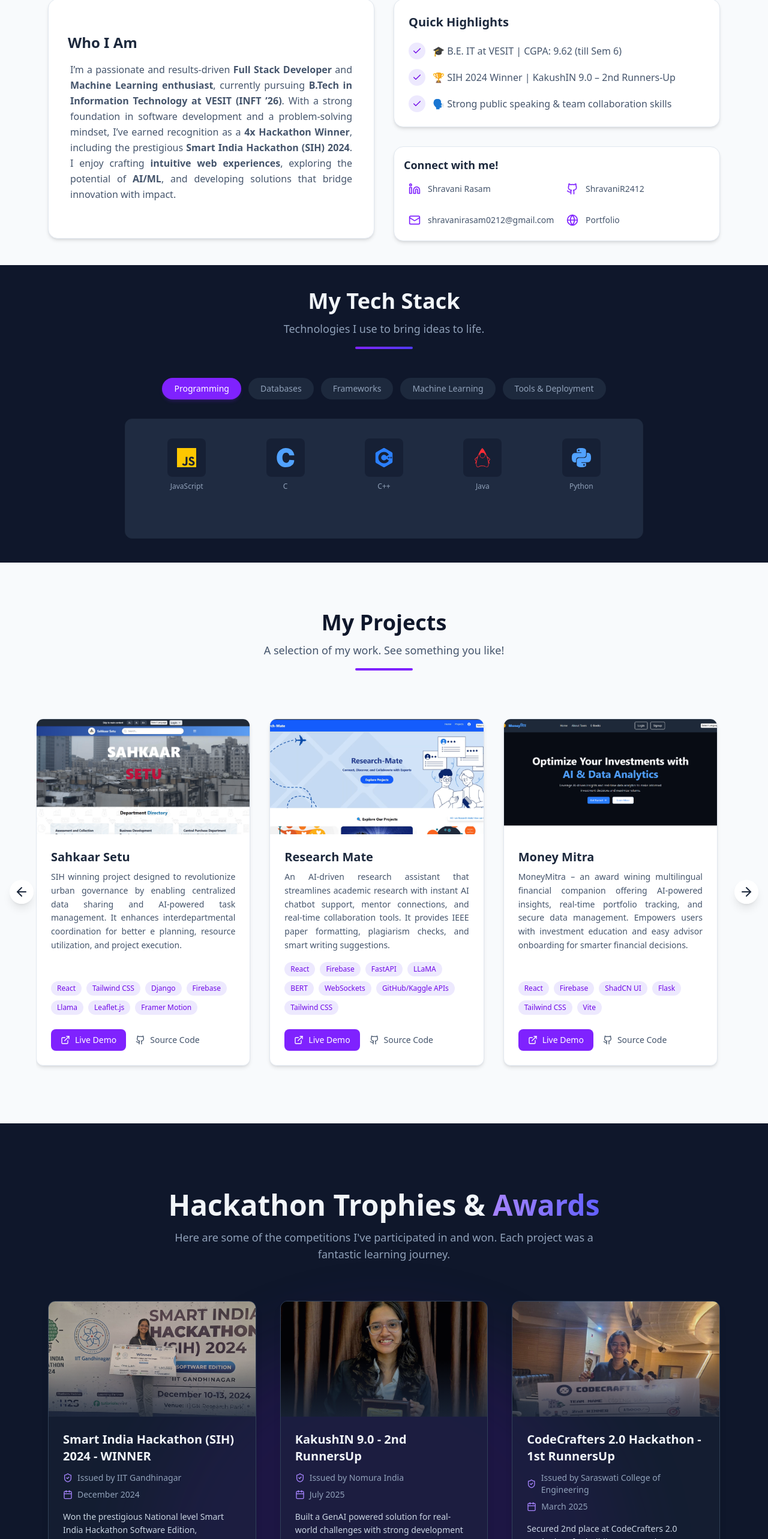
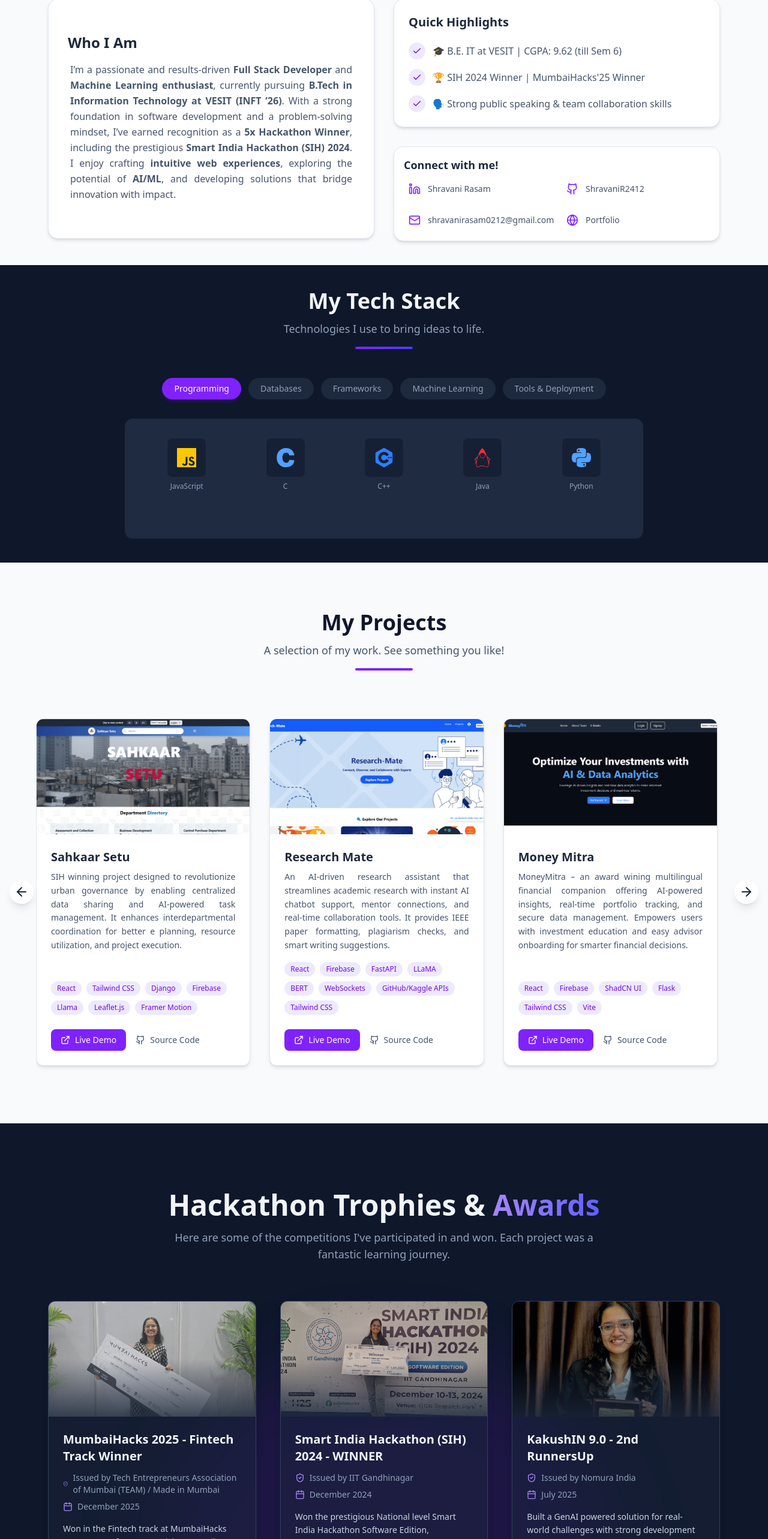
Before and after one commit to ShravaniR2412/Portfolio, a Next.js app: page / in a window 1280 px wide. Shown: the part 926-3492 px from the top of the page at 60% size. Built offline with nearby package versions, Linux system fonts and the light colour scheme.

Commit message:
Add MumbaiHacks 2025 win to achievements
Added MumbaiHacks 2025 Fintech Track Winner to the achievements section, updated the hackathon count to 5x in About, and replaced KakushIN 9.0 with MumbaiHacks'25 in the highlights. Included the award image and LinkedIn reference for the new achievement.

```diff
--- a/src/app/components/about.tsx
+++ b/src/app/components/about.tsx
@@ -26,7 +26,7 @@ export default function About() {
             <div>
               <h3 className="text-2xl font-semibold text-slate-800 mb-4">Who I Am</h3>
               <p className="m-1 text-slate-600 leading-relaxed text-justify">
-                I’m a passionate and results-driven <span className="font-semibold">Full Stack Developer</span> and <span className="font-semibold">Machine Learning enthusiast</span>, currently pursuing <span className="font-semibold">B.Tech in Information Technology at VESIT (INFT ’26)</span>. With a strong foundation in software development and a problem-solving mindset, I’ve earned recognition as a <span className="font-semibold">4x Hackathon Winner</span>, including the prestigious <span className="font-semibold">Smart India Hackathon (SIH) 2024</span>. I enjoy crafting <span className="font-semibold">intuitive web experiences</span>, exploring the potential of <span className="font-semibold">AI/ML</span>, and developing solutions that bridge innovation with impact.
+                I’m a passionate and results-driven <span className="font-semibold">Full Stack Developer</span> and <span className="font-semibold">Machine Learning enthusiast</span>, currently pursuing <span className="font-semibold">B.Tech in Information Technology at VESIT (INFT ’26)</span>. With a strong foundation in software development and a problem-solving mindset, I’ve earned recognition as a <span className="font-semibold">5x Hackathon Winner</span>, including the prestigious <span className="font-semibold">Smart India Hackathon (SIH) 2024</span>. I enjoy crafting <span className="font-semibold">intuitive web experiences</span>, exploring the potential of <span className="font-semibold">AI/ML</span>, and developing solutions that bridge innovation with impact.
               </p>
 
             </div>
@@ -44,7 +44,7 @@ export default function About() {
                   <ul className="space-y-4 text-slate-600">
                     {[
                       "🎓 B.E. IT at VESIT | CGPA: 9.62 (till Sem 6)",
-                      "🏆 SIH 2024 Winner | KakushIN 9.0 – 2nd Runners-Up",
+                      "🏆 SIH 2024 Winner | MumbaiHacks'25 Winner",
                       "🗣️ Strong public speaking & team collaboration skills",
                     ].map((item, idx) => (
                       <li key={idx} className="flex items-center gap-3">
--- a/src/app/components/achievements.jsx
+++ b/src/app/components/achievements.jsx
@@ -4,6 +4,14 @@ import { Calendar, ShieldCheck, ArrowUpRight } from 'lucide-react';
 import Image from 'next/image';
 
 const hackathonWins = [
+     {
+        imageUrl: '/awards/MumbaiHacks2025.jpeg',
+        title: 'MumbaiHacks 2025 - Fintech Track Winner',
+        organizer: 'Issued by Tech Entrepreneurs Association of Mumbai (TEAM) / Made in Mumbai',
+        date: 'December 2025',
+        description: 'Won in the Fintech track at MumbaiHacks 2025 —  out of 3,500+ participants. Built a working mobile + web app during the hackathon powered with Agentic-AI features for personal finance management.',
+        linkedinUrl: 'https://www.linkedin.com/posts/shravanirasam02_mumbaihacks-fintech-winners-activity-7400959750026330112-XoIf'
+    },
     {
         imageUrl: '/awards/SIH.jpeg',
         title: 'Smart India Hackathon (SIH) 2024 - WINNER',
@@ -35,7 +43,9 @@ const hackathonWins = [
         date: 'March 2024',
         description: 'Built WasteWiseWeb, a web-based solution for efficient waste management, driving impactful digital transformation.',
         linkedinUrl: 'https://www.linkedin.com/posts/darshankhapekar_rotacodefest-hackathonwinners-teamwork-ugcPost-7175136366341570562-dp_X?utm_source=share&utm_medium=member_desktop&rcm=ACoAAEdPJAMBIAXibJ0ZIfY2ZzxURbx4KKtbX18'
-    }
+    },
+
+
 ];
 
 export default function Achievements() {
```
Also changed, not shown: public/awards/MumbaiHacks2025.jpeg (added). Lines whose indentation alone changed are shown as unchanged.
